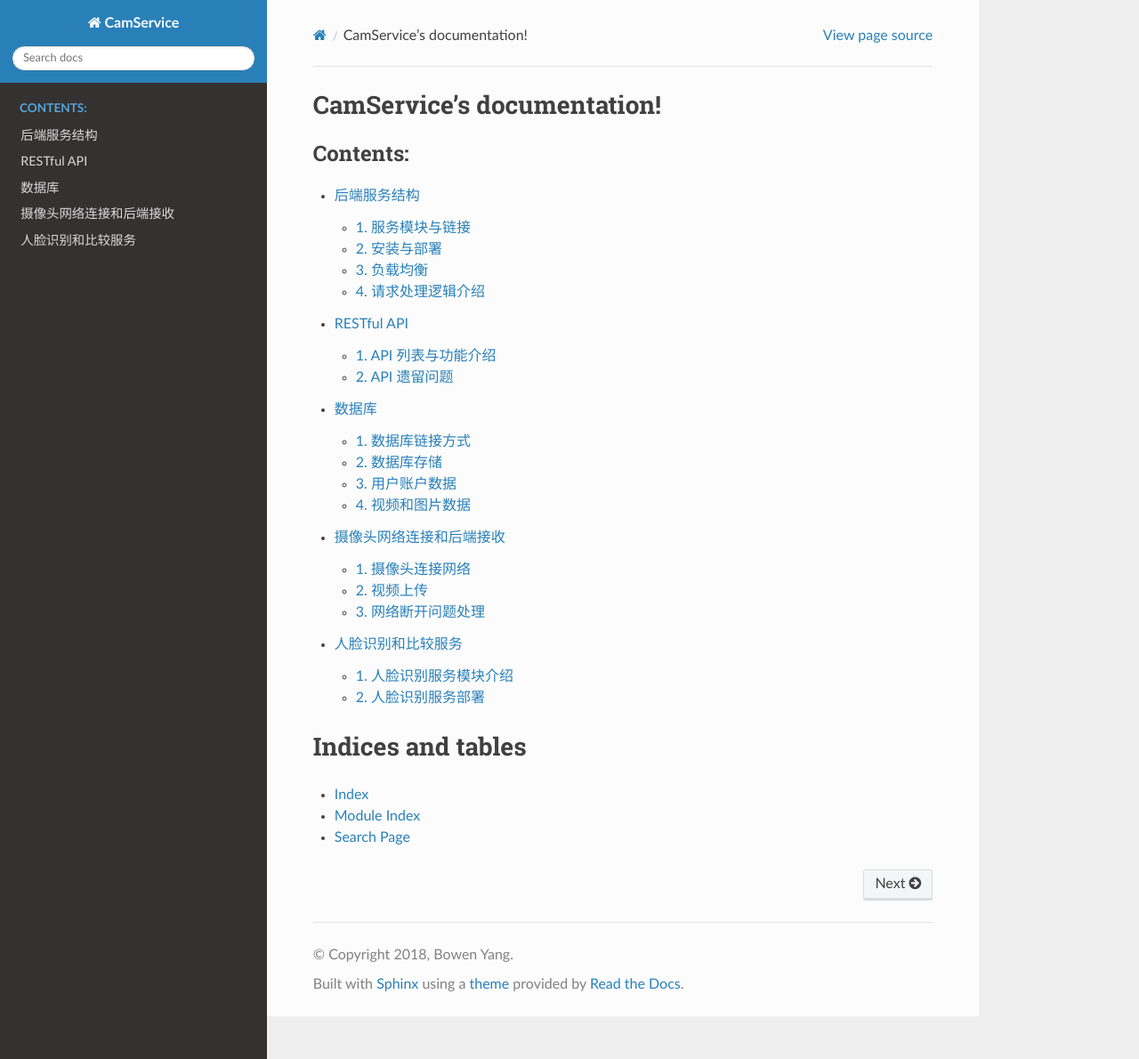
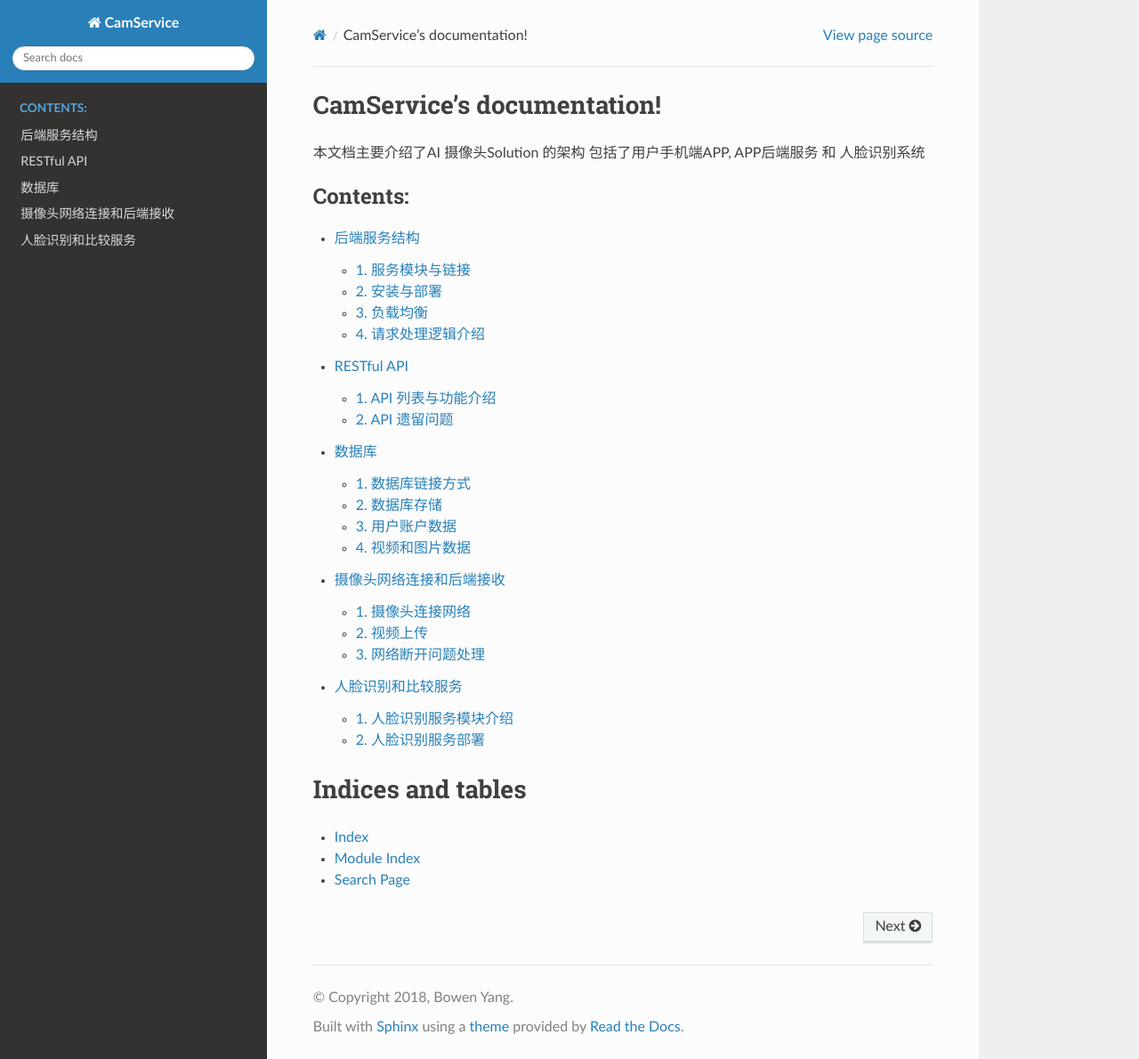
Before and after one commit to antonioybw/AICam_solution_docs, a Sphinx documentation site: the page built from source/index.rst, in a window 1280 px wide and 1190 px high. Shown: the whole window at 89% size. Built offline with Sphinx 7.4.7 and the Read the Docs theme 2.0.0, drawn with Linux system fonts in a browser that asks for light colours.

Commit message:
added intro, test readdocs trigger

```diff
--- a/source/index.rst
+++ b/source/index.rst
@@ -7,7 +7,8 @@ CamService's documentation!
 ======================================
 
 
-
+本文档主要介绍了AI 摄像头Solution 的架构
+包括了用户手机端APP, APP后端服务 和 人脸识别系统
 
 
 .. toctree::
@@ -21,6 +22,8 @@ CamService's documentation!
    ai/index
 
 
+
+
 Indices and tables
 ==================
 
```
Also changed, not shown: 5 other files.
